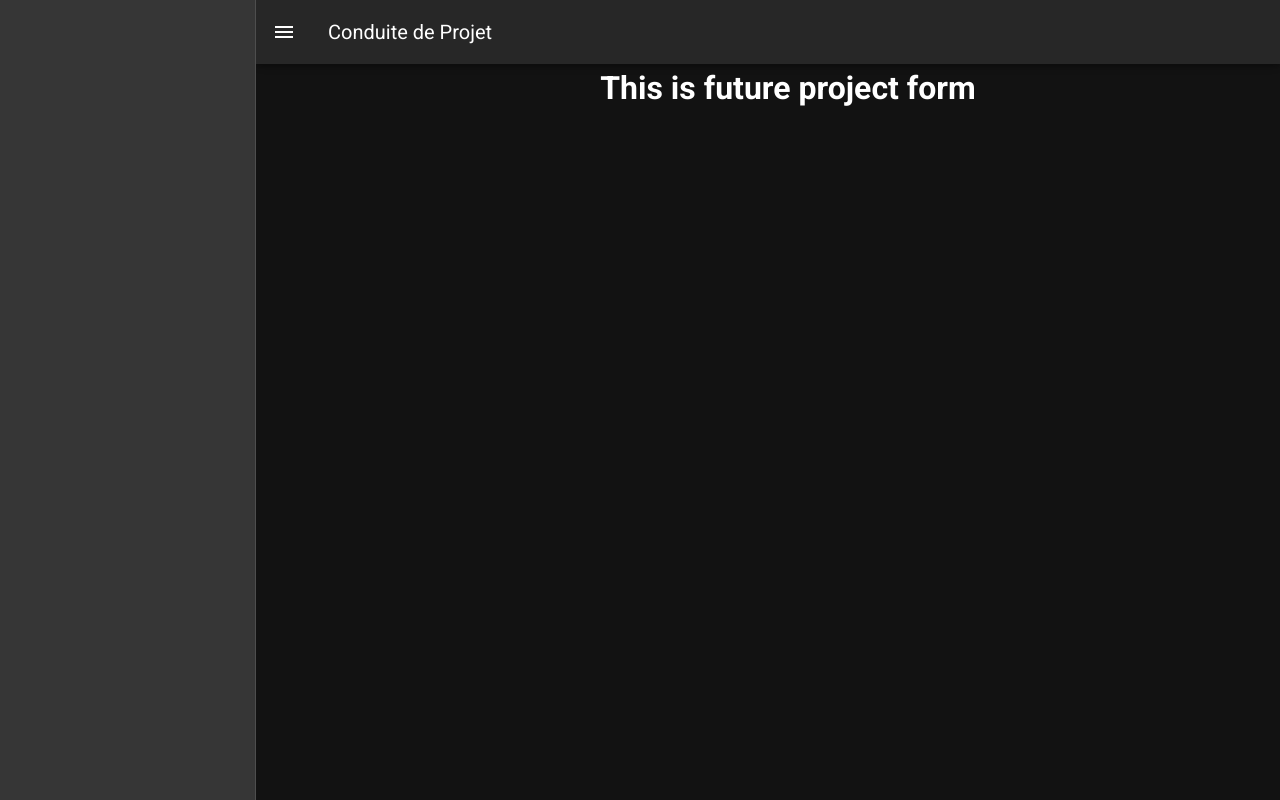
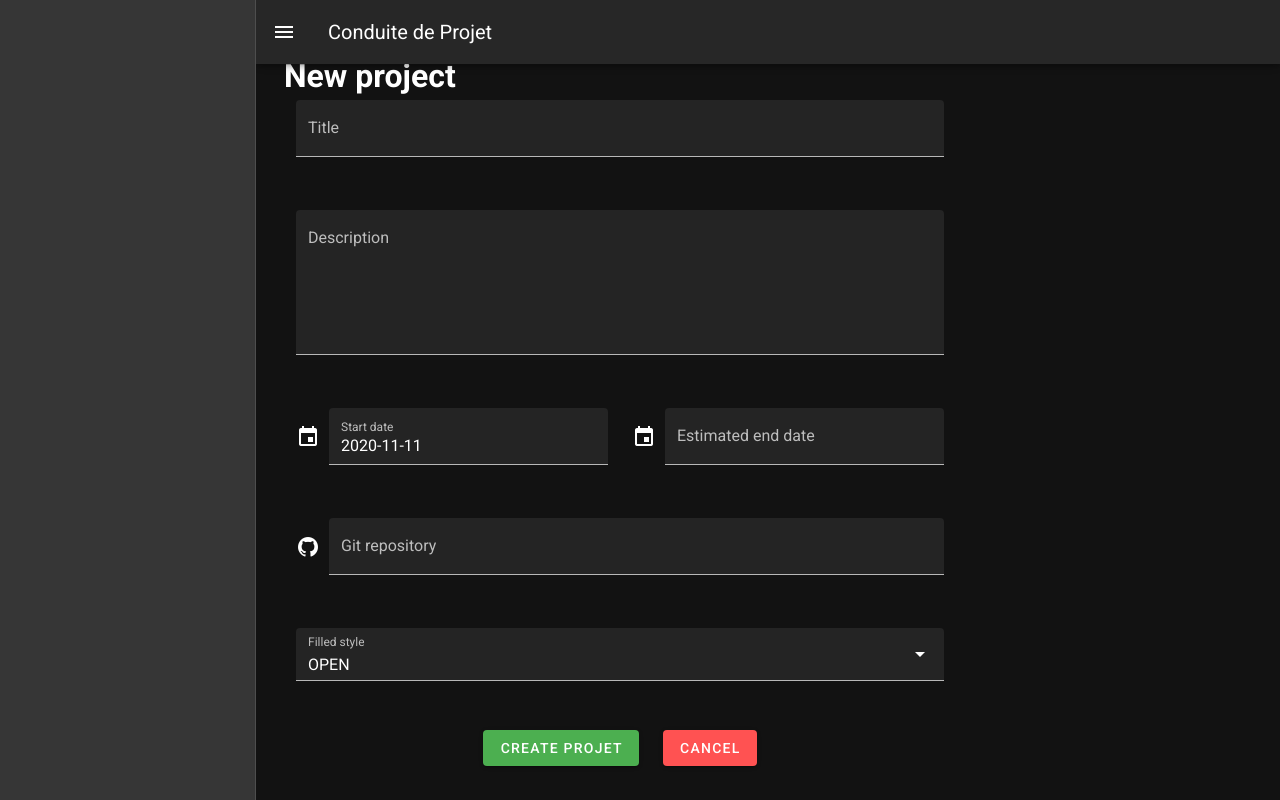
Before and after one commit to Meplos/g1eq7-release, a Vue app in the folder frontend/: page /createProject in a window 1280 px wide. Built offline with nearby package versions, Linux system fonts and the light colour scheme; what @vuejs-community/vue-filter-date-format would draw is missing.

Commit message:
NF3- Create ProjectForm

```diff
--- a/frontend/package.json
+++ b/frontend/package.json
@@ -15,6 +15,7 @@
     "vuetify": "^2.2.11"
   },
   "devDependencies": {
+    "@mdi/font": "^5.8.55",
     "@vue/cli-plugin-babel": "~4.5.0",
     "@vue/cli-plugin-eslint": "~4.5.0",
     "@vue/cli-plugin-router": "^4.5.8",
--- a/frontend/src/components/ListProject.vue
+++ b/frontend/src/components/ListProject.vue
@@ -38,6 +38,7 @@
 </template>
 
 <script>
+//import axios from "axios";
 export default {
   data() {
     return {
--- a/frontend/src/components/ProjectForm.vue
+++ b/frontend/src/components/ProjectForm.vue
@@ -1,9 +1,228 @@
 <template>
-  <h1>This is future project form</h1>
+  <div class="projectForm">
+    <v-row>
+      <h1 v-if="isEdit">{{ title }}</h1>
+      <h1 v-else>New project</h1>
+    </v-row>
+    <v-form ref="form" v-model="valid" lazy-validation justify="center">
+      <v-row>
+        <v-col col="12" sm="8">
+          <v-text-field
+            v-model="title"
+            :rules="titleValidator"
+            :count="10"
+            label="Title"
+            required
+            filled
+          />
+        </v-col>
+      </v-row>
+      <v-row>
+        <v-col cols="12" sm="8">
+          <v-textarea
+            v-model="description"
+            filled
+            label="Description"
+            auto-grow
+          />
+        </v-col>
+      </v-row>
+      <!-- Start date picker-->
+      <v-row>
+        <v-col cols="12" sm="4">
+          <v-menu
+            ref="menu"
+            v-model="menuStart"
+            :close-on-content-click="false"
+            :return-value.sync="start"
+            transition="scale-transition"
+            offset-y
+            min-width="290px"
+          >
+            <template v-slot:activator="{ on, attrs }">
+              <v-text-field
+                v-model="start"
+                label="Start date"
+                prepend-icon="mdi-calendar"
+                readonly
+                v-bind="attrs"
+                v-on="on"
+                filled
+              ></v-text-field>
+            </template>
+            <v-date-picker v-model="start" no-title scrollable>
+              <v-spacer></v-spacer>
+              <v-btn text color="primary" @click="menuStart = false">
+                Cancel
+              </v-btn>
+              <v-btn text color="primary" @click="$refs.menu.save(start)">
+                OK
+              </v-btn>
+            </v-date-picker>
+          </v-menu>
+        </v-col>
+        <v-col cols="12" sm="4">
+          <!-- End date datepicker -->
+          <v-menu
+            ref="menu"
+            v-model="menuEnd"
+            :close-on-content-click="false"
+            :return-value.sync="start"
+            transition="scale-transition"
+            offset-y
+            min-width="290px"
+          >
+            <template v-slot:activator="{ on, attrs }">
+              <v-text-field
+                v-model="endEstimated"
+                label="Estimated end date"
+                prepend-icon="mdi-calendar"
+                readonly
+                v-bind="attrs"
+                v-on="on"
+                filled
+              ></v-text-field>
+            </template>
+            <v-date-picker v-model="endEstimated" no-title scrollable>
+              <v-spacer></v-spacer>
+              <v-btn text color="primary" @click="menuEnd = false">
+                Cancel
+              </v-btn>
+              <v-btn
+                text
+                color="primary"
+                @click="$refs.menu.save(endEstimated)"
+              >
+                OK
+              </v-btn>
+            </v-date-picker>
+          </v-menu>
+        </v-col>
+      </v-row>
+      <v-row>
+        <v-col cols="12" sm="8">
+          <v-text-field
+            prepend-icon="mdi-github"
+            v-model="git"
+            label="Git repository"
+            filled
+          />
+        </v-col>
+      </v-row>
+      <v-row>
+        <v-col cols="12" sm="8">
+          <v-select
+            :items="stateItems"
+            v-model="state"
+            filled
+            label="Filled style"
+            dense
+          />
+        </v-col>
+      </v-row>
+      <v-row>
+        <v-col cols="12" sm="8">
+          <v-btn
+            class="mr-6"
+            v-if="isEdit"
+            color="success"
+            :disabled="!valid"
+            @click="modify"
+            >Save</v-btn
+          >
+
+          <v-btn
+            class="mr-6"
+            v-else
+            color="success"
+            :disabled="!valid"
+            @click="create"
+            >Create projet</v-btn
+          >
+          <v-btn color="error" @click="cancel">Cancel</v-btn>
+        </v-col>
+      </v-row>
+    </v-form>
+  </div>
 </template>
 
 <script>
-export default {};
+function createPostBody(title, description, start, end, git, state) {
+  const post = {
+    title: title,
+    description: description,
+    start: start,
+    endEstimated: end ? end : "",
+    git: git,
+    state: state,
+  };
+  return post;
+}
+
+export default {
+  props: {
+    isEdit: Boolean,
+    id: Number,
+  },
+  data() {
+    return {
+      title: "",
+      titleValidator: [
+        (v) => !!v || "Title is required",
+        (v) =>
+          (v && v.length <= 10) || "Title  must be less than 10 characters",
+      ],
+      description: "",
+      descriptionValidator: [
+        (v) =>
+          (v && v.trim().length <= 0) || "Description can't just contain space",
+      ],
+      git: "",
+      start: new Date().toISOString().substr(0, 10),
+      endEstimated: null,
+      state: "OPEN",
+      valid: false,
+      menuStart: false,
+      menuEnd: false,
+      stateItems: ["OPEN", "CLOSE"],
+    };
+  },
+  methods: {
+    create() {
+      if (this.title === "") {
+        alert("you can't create empty project");
+
+        return;
+      }
+
+      const body = createPostBody(
+        this.title,
+        this.description,
+        this.start,
+        this.endEstimated,
+        this.git,
+        this.state
+      );
+
+      console.log(`create : ${body}`);
+    },
+    modify() {
+      const body = createPostBody(
+        this.title,
+        this.description,
+        this.start,
+        this.endEstimated,
+        this.git,
+        this.state
+      );
+      body.id = "";
+      console.log(`modify : ${this.title}`);
+    },
+    cancel() {
+      console.log(`cancel...`);
+    },
+  },
+};
 </script>
 
 <style></style>
--- a/frontend/src/main.js
+++ b/frontend/src/main.js
@@ -2,14 +2,12 @@ import Vue from "vue";
 import App from "./App.vue";
 import vuetify from "./plugins/vuetify";
 import VueFilterDateFormat from "@vuejs-community/vue-filter-date-format";
-import router from './router'
-
+import router from "./router";
 Vue.config.productionTip = false;
 
 Vue.use(VueFilterDateFormat);
-
 new Vue({
   vuetify,
   router,
-  render: (h) => h(App)
+  render: (h) => h(App),
 }).$mount("#app");
--- a/frontend/src/plugins/vuetify.js
+++ b/frontend/src/plugins/vuetify.js
@@ -1,3 +1,4 @@
+import "@mdi/font/css/materialdesignicons.css";
 import Vue from "vue";
 import Vuetify from "vuetify/lib";
 
@@ -5,4 +6,7 @@ Vue.use(Vuetify);
 
 export default new Vuetify({
   theme: { dark: true },
+  icons: {
+    iconfont: "mdi", // default - only for display purposes
+  },
 });
--- a/frontend/src/router/index.js
+++ b/frontend/src/router/index.js
@@ -16,6 +16,7 @@ const routes = [
     path: "/createProject",
     name: "CreateProject",
     component: ProjectForm,
+    props: { isEdit: false },
   },
   {
     path: "/",
```
Also changed, not shown: 2 other files (tests, documents, lock files or other folders).
